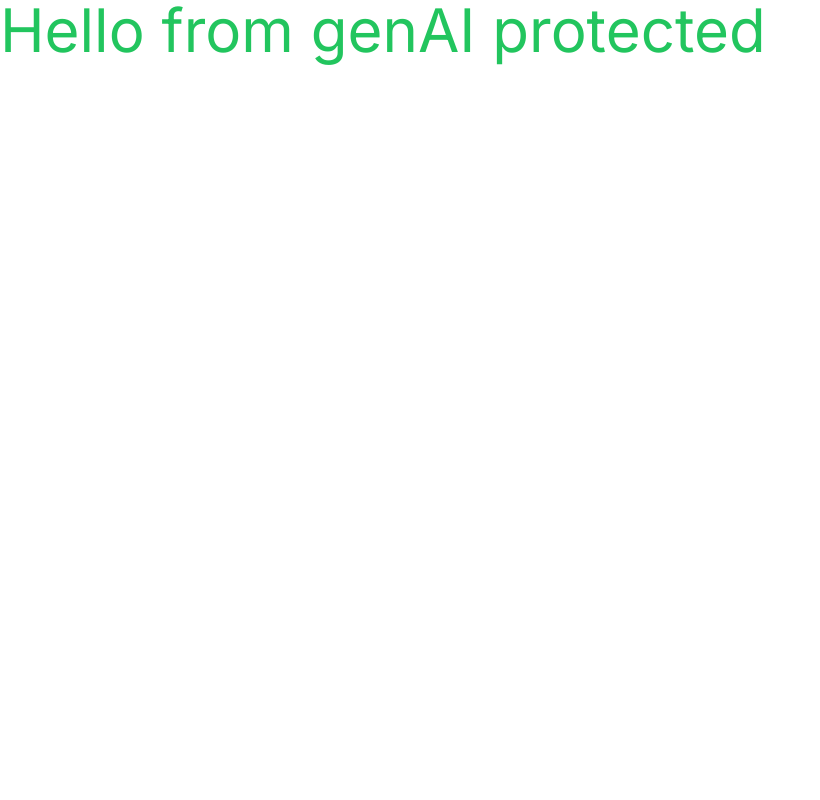
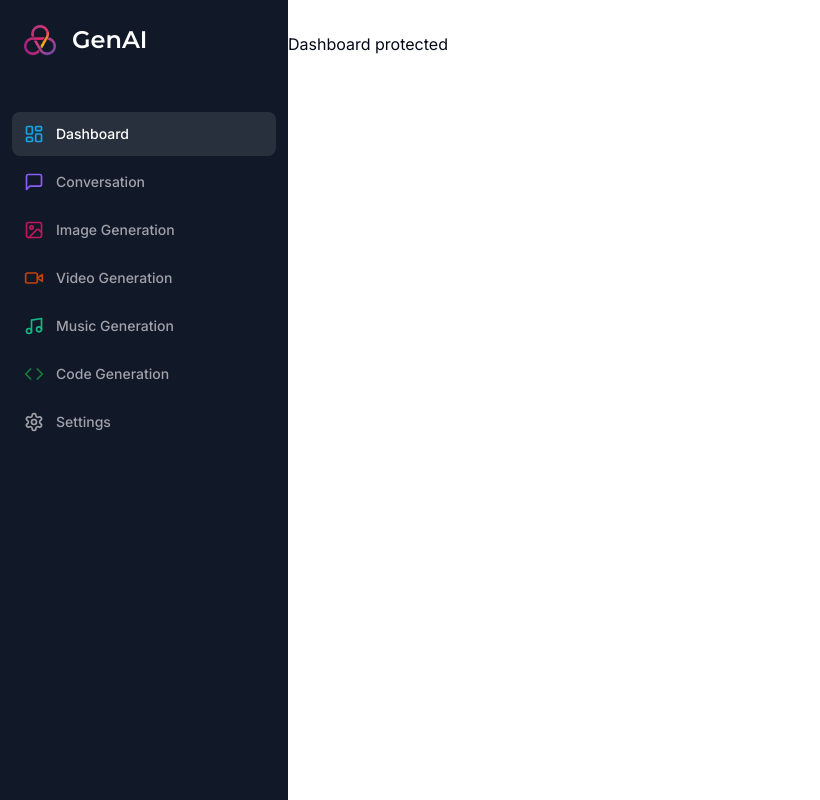
Before and after one commit to salmann7/genAI-saas-next13, a Next.js app: page /dashboard in a window 1280 px wide. Shown: the whole page, without its empty margins (0-820 px from the left). Built offline with nearby package versions, Linux system fonts and the light colour scheme.

Commit message:
implementing responsive sidebar

```diff
--- a/app/(dashboard)/(routes)/dashboard/page.tsx
+++ b/app/(dashboard)/(routes)/dashboard/page.tsx
@@ -1,10 +1,8 @@
-import { UserButton } from "@clerk/nextjs";
 
 export default function DashboardPage() {
     return (
       <>
-      <p className='text-6xl text-green-500'>Hello from genAI protected</p>
-      <UserButton afterSignOutUrl="/"/>
+      <p className=''>Dashboard protected</p>
       </>
 
     )
--- /dev/null
+++ b/app/(dashboard)/layout.tsx
@@ -0,0 +1,22 @@
+import Navbar from "@/components/ui/navbar";
+import Sidebar from "@/components/ui/sidebar";
+
+const DashboardLayout = ({
+    children
+}: {
+    children: React.ReactNode;
+}) => {
+    return (
+        <div className="h-full relative">
+            <div className="hidden h-full md:flex md:w-72 md:flex-col md:fixed md:inset-y-0 z-[80] bg-gray-900">
+                <Sidebar />
+            </div>
+            <main className="md:pl-72">
+                <Navbar />
+                {children}
+            </main>
+        </div>
+    )
+}
+
+export default DashboardLayout;
--- /dev/null
+++ b/components/ui/mobile-sidebar.tsx
@@ -0,0 +1,23 @@
+"use client";
+
+import { Button } from "./button";
+import { Menu } from "lucide-react";
+import { Sheet, SheetContent, SheetTrigger } from "./sheet";
+import Sidebar from "./sidebar";
+
+const MobileSidebar = () => {
+    return (
+        <Sheet>
+            <SheetTrigger>
+                <Button variant="ghost" size="icon" className="md:hidden">
+                    <Menu />
+                </Button>
+            </SheetTrigger>
+            <SheetContent side="left" className="p-0">
+                <Sidebar />
+            </SheetContent>
+        </Sheet>
+    )
+}
+
+export default MobileSidebar;
--- /dev/null
+++ b/components/ui/navbar.tsx
@@ -0,0 +1,16 @@
+
+import { UserButton } from "@clerk/nextjs";
+import MobileSidebar from "./mobile-sidebar";
+
+const Navbar = () => {
+    return (
+        <div className="flex items-center p-4">
+            <MobileSidebar />
+            <div className="flex w-full justify-end">
+                <UserButton afterSignOutUrl="/" />
+            </div>
+        </div>
+    )
+}
+
+export default Navbar;
--- /dev/null
+++ b/components/ui/sheet.tsx
@@ -0,0 +1,144 @@
+"use client"
+
+import * as React from "react"
+import * as SheetPrimitive from "@radix-ui/react-dialog"
+import { cva, type VariantProps } from "class-variance-authority"
+import { X } from "lucide-react"
+
+import { cn } from "@/lib/utils"
+
+const Sheet = SheetPrimitive.Root
+
+const SheetTrigger = SheetPrimitive.Trigger
+
+const SheetClose = SheetPrimitive.Close
+
+const SheetPortal = ({
+  className,
+  ...props
+}: SheetPrimitive.DialogPortalProps) => (
+  <SheetPrimitive.Portal className={cn(className)} {...props} />
+)
+SheetPortal.displayName = SheetPrimitive.Portal.displayName
+
+const SheetOverlay = React.forwardRef<
+  React.ElementRef<typeof SheetPrimitive.Overlay>,
+  React.ComponentPropsWithoutRef<typeof SheetPrimitive.Overlay>
+>(({ className, ...props }, ref) => (
+  <SheetPrimitive.Overlay
+    className={cn(
+      "fixed inset-0 z-50 bg-background/80 backdrop-blur-sm data-[state=open]:animate-in data-[state=closed]:animate-out data-[state=closed]:fade-out-0 data-[state=open]:fade-in-0",
+      className
+    )}
+    {...props}
+    ref={ref}
+  />
+))
+SheetOverlay.displayName = SheetPrimitive.Overlay.displayName
+
+const sheetVariants = cva(
+  "fixed z-50 gap-4 bg-background p-6 shadow-lg transition ease-in-out data-[state=open]:animate-in data-[state=closed]:animate-out data-[state=closed]:duration-300 data-[state=open]:duration-500",
+  {
+    variants: {
+      side: {
+        top: "inset-x-0 top-0 border-b data-[state=closed]:slide-out-to-top data-[state=open]:slide-in-from-top",
+        bottom:
+          "inset-x-0 bottom-0 border-t data-[state=closed]:slide-out-to-bottom data-[state=open]:slide-in-from-bottom",
+        left: "inset-y-0 left-0 h-full w-3/4 border-r data-[state=closed]:slide-out-to-left data-[state=open]:slide-in-from-left sm:max-w-sm",
+        right:
+          "inset-y-0 right-0 h-full w-3/4  border-l data-[state=closed]:slide-out-to-right data-[state=open]:slide-in-from-right sm:max-w-sm",
+      },
+    },
+    defaultVariants: {
+      side: "right",
+    },
+  }
+)
+
+interface SheetContentProps
+  extends React.ComponentPropsWithoutRef<typeof SheetPrimitive.Content>,
+    VariantProps<typeof sheetVariants> {}
+
+const SheetContent = React.forwardRef<
+  React.ElementRef<typeof SheetPrimitive.Content>,
+  SheetContentProps
+>(({ side = "right", className, children, ...props }, ref) => (
+  <SheetPortal>
+    <SheetOverlay />
+    <SheetPrimitive.Content
+      ref={ref}
+      className={cn(sheetVariants({ side }), className)}
+      {...props}
+    >
+      {children}
+      <SheetPrimitive.Close className="absolute right-4 top-4 rounded-sm opacity-70 ring-offset-background transition-opacity hover:opacity-100 focus:outline-none focus:ring-2 focus:ring-ring focus:ring-offset-2 disabled:pointer-events-none data-[state=open]:bg-secondary">
+        <X className="h-4 w-4" />
+        <span className="sr-only">Close</span>
+      </SheetPrimitive.Close>
+    </SheetPrimitive.Content>
+  </SheetPortal>
+))
+SheetContent.displayName = SheetPrimitive.Content.displayName
+
+const SheetHeader = ({
+  className,
+  ...props
+}: React.HTMLAttributes<HTMLDivElement>) => (
+  <div
+    className={cn(
+      "flex flex-col space-y-2 text-center sm:text-left",
+      className
+    )}
+    {...props}
+  />
+)
+SheetHeader.displayName = "SheetHeader"
+
+const SheetFooter = ({
+  className,
+  ...props
+}: React.HTMLAttributes<HTMLDivElement>) => (
+  <div
+    className={cn(
+      "flex flex-col-reverse sm:flex-row sm:justify-end sm:space-x-2",
+      className
+    )}
+    {...props}
+  />
+)
+SheetFooter.displayName = "SheetFooter"
+
+const SheetTitle = React.forwardRef<
+  React.ElementRef<typeof SheetPrimitive.Title>,
+  React.ComponentPropsWithoutRef<typeof SheetPrimitive.Title>
+>(({ className, ...props }, ref) => (
+  <SheetPrimitive.Title
+    ref={ref}
+    className={cn("text-lg font-semibold text-foreground", className)}
+    {...props}
+  />
+))
+SheetTitle.displayName = SheetPrimitive.Title.displayName
+
+const SheetDescription = React.forwardRef<
+  React.ElementRef<typeof SheetPrimitive.Description>,
+  React.ComponentPropsWithoutRef<typeof SheetPrimitive.Description>
+>(({ className, ...props }, ref) => (
+  <SheetPrimitive.Description
+    ref={ref}
+    className={cn("text-sm text-muted-foreground", className)}
+    {...props}
+  />
+))
+SheetDescription.displayName = SheetPrimitive.Description.displayName
+
+export {
+  Sheet,
+  SheetTrigger,
+  SheetClose,
+  SheetContent,
+  SheetHeader,
+  SheetFooter,
+  SheetTitle,
+  SheetDescription,
+}
--- /dev/null
+++ b/components/ui/sidebar.tsx
@@ -0,0 +1,92 @@
+"use client";
+
+import { cn } from "@/lib/utils";
+import { Montserrat } from "next/font/google";
+import { Code, ImageIcon, LayoutDashboard, MessageSquare, Music, Settings, VideoIcon } from "lucide-react";
+import Image from "next/image";
+import Link from "next/link";
+import { usePathname } from "next/navigation";
+
+const montserrat = Montserrat({
+    weight: "600",
+    subsets: ["latin"]
+});
+
+const routes = [
+    {
+      label: 'Dashboard',
+      icon: LayoutDashboard,
+      href: '/dashboard',
+      color: "text-sky-500"
+    },
+    {
+      label: 'Conversation',
+      icon: MessageSquare,
+      href: '/conversation',
+      color: "text-violet-500",
+    },
+    {
+      label: 'Image Generation',
+      icon: ImageIcon,
+      color: "text-pink-700",
+      href: '/image',
+    },
+    {
+      label: 'Video Generation',
+      icon: VideoIcon,
+      color: "text-orange-700",
+      href: '/video',
+    },
+    {
+      label: 'Music Generation',
+      icon: Music,
+      color: "text-emerald-500",
+      href: '/music',
+    },
+    {
+      label: 'Code Generation',
+      icon: Code,
+      color: "text-green-700",
+      href: '/code',
+    },
+    {
+      label: 'Settings',
+      icon: Settings,
+      href: '/settings',
+    },
+  ];
+
+const Sidebar = () => {
+    const pathname = usePathname();
+    return (
+        <div className="space-y-4 py-4 flex flex-col h-full bg-[#111827] text-white">
+            <div className="px-3 py-2 flex-1">
+                <Link href="/dashboard" className="flex items-center pl-3 mb-14" >
+                    <div className="relative w-8 h-8 mr-4">
+                        <Image fill alt="logo" src="/logo.png" />
+                    </div>
+                    <h1 className={cn("text-2xl font-bold", montserrat.className)}>GenAI</h1>
+                </Link>
+                <div className="space-y-1">
+                    {routes.map((route) => (
+                        <Link
+                        key={route.href}
+                        href={route.href}
+                        className={cn(
+                            "text-sm group flex p-3 w-full justify-start font-medium cursor-pointer hover:text-white hover:bg-white/10 rounded-lg transition",
+                            pathname === route.href ? "text-white bg-white/10" : "text-zinc-400",
+                        )}
+                        >
+                        <div className="flex items-center flex-1">
+                            <route.icon className={cn("h-5 w-5 mr-3", route.color)} />
+                            {route.label}
+                        </div>
+                        </Link>
+                    ))}
+                </div>
+            </div>
+        </div>
+    )
+}
+
+export default Sidebar;
--- a/package.json
+++ b/package.json
@@ -10,6 +10,7 @@
   },
   "dependencies": {
     "@clerk/nextjs": "^4.23.0",
+    "@radix-ui/react-dialog": "^1.0.4",
     "@radix-ui/react-slot": "^1.0.2",
     "@types/node": "20.4.2",
     "@types/react": "18.2.15",
```
Also changed, not shown: public/logo.png (added), 1 other file (tests, documents, lock files or other folders).
